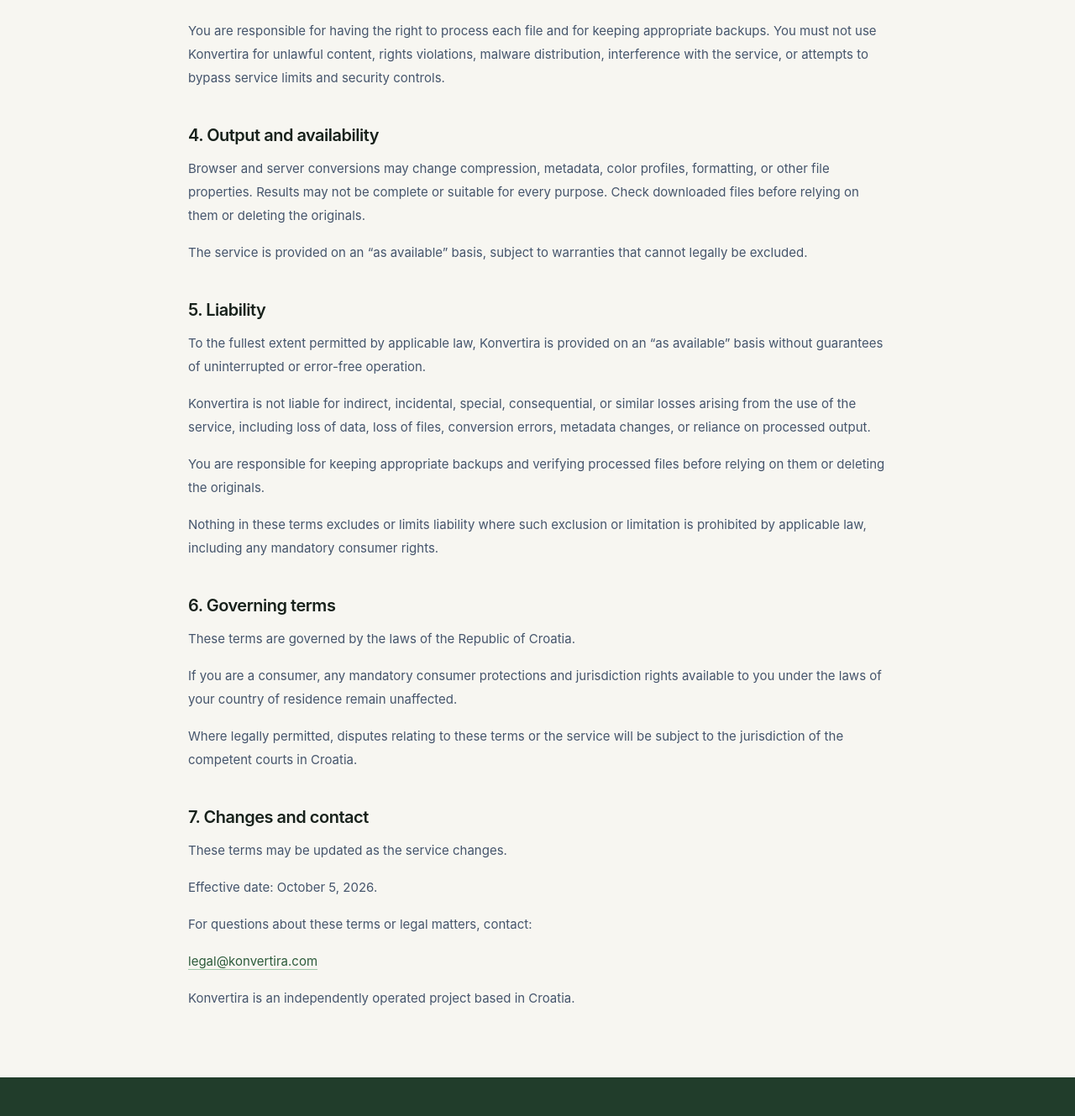
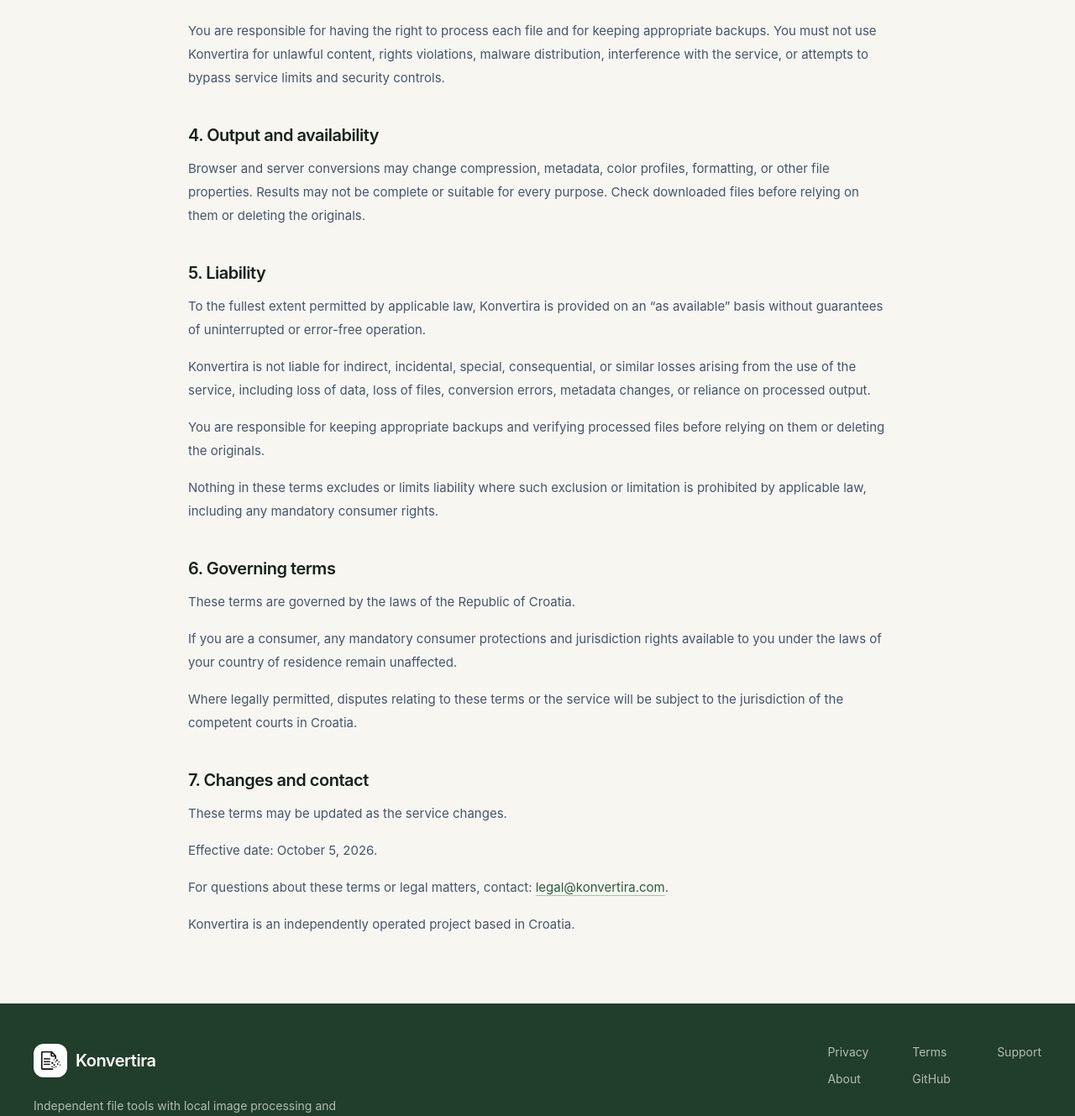
Before and after one commit to bijesnopile/konvertira, a React (Vite) app in the folder frontend/: page /terms in a window 1280 px wide. Shown: the part 1071-2400 px from the top of the page at 84% size. Built offline with nearby package versions, Linux system fonts and the light colour scheme.

Commit message:
Finalize legal pages and public links

```diff
--- a/frontend/src/pages/TermsPage.tsx
+++ b/frontend/src/pages/TermsPage.tsx
@@ -17,7 +17,6 @@
         <p>You are responsible for having the right to process each file and for keeping appropriate backups. You must not use Konvertira for unlawful content, rights violations, malware distribution, interference with the service, or attempts to bypass service limits and security controls.</p>
         <h2>4. Output and availability</h2>
         <p>Browser and server conversions may change compression, metadata, color profiles, formatting, or other file properties. Results may not be complete or suitable for every purpose. Check downloaded files before relying on them or deleting the originals.</p>
-        <p>The service is provided on an “as available” basis, subject to warranties that cannot legally be excluded.</p>
         <h2>5. Liability</h2>
         <p>To the fullest extent permitted by applicable law, Konvertira is provided on an “as available” basis without guarantees of uninterrupted or error-free operation.</p>
         <p>Konvertira is not liable for indirect, incidental, special, consequential, or similar losses arising from the use of the service, including loss of data, loss of files, conversion errors, metadata changes, or reliance on processed output.</p>
@@ -30,8 +29,7 @@
         <h2>7. Changes and contact</h2>
         <p>These terms may be updated as the service changes.</p>
         <p>Effective date: October 5, 2026.</p>
-        <p>For questions about these terms or legal matters, contact:</p>
-        <p><a href="mailto:legal@konvertira.com">legal@konvertira.com</a></p>
+        <p>For questions about these terms or legal matters, contact: <a href="mailto:legal@konvertira.com">legal@konvertira.com</a>.</p>
         <p>Konvertira is an independently operated project based in Croatia.</p>
       </article>
     </>
```
